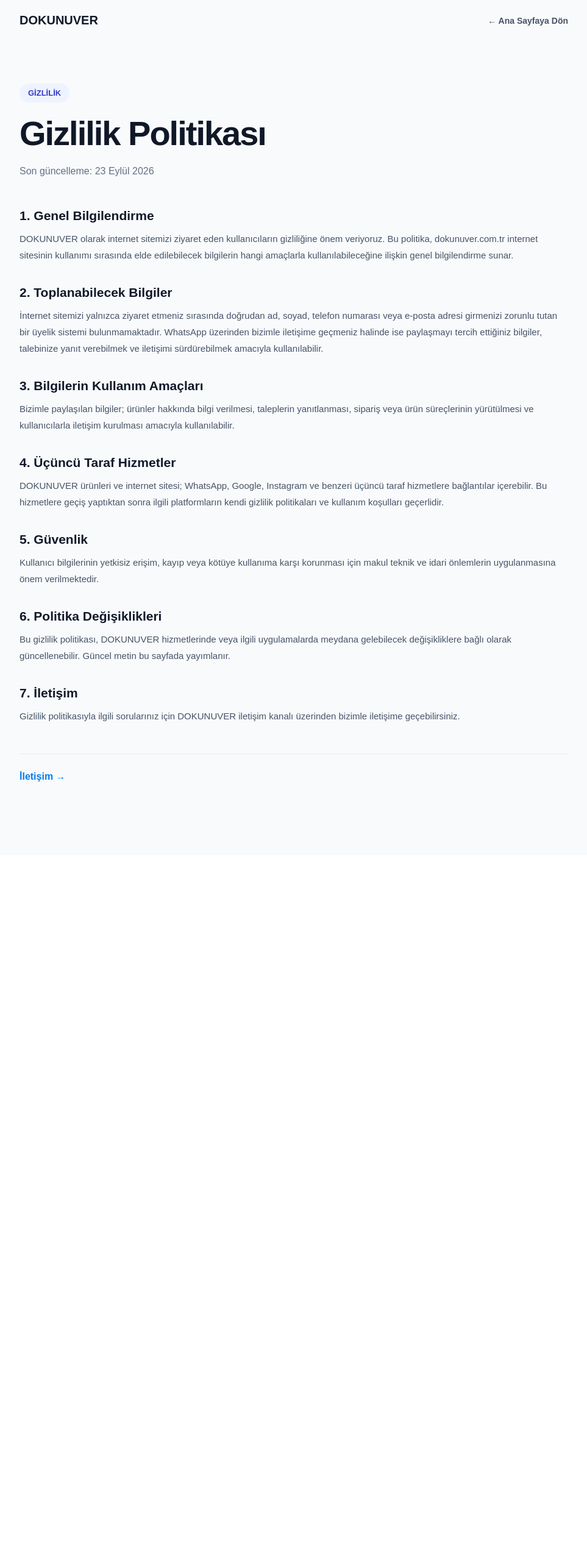
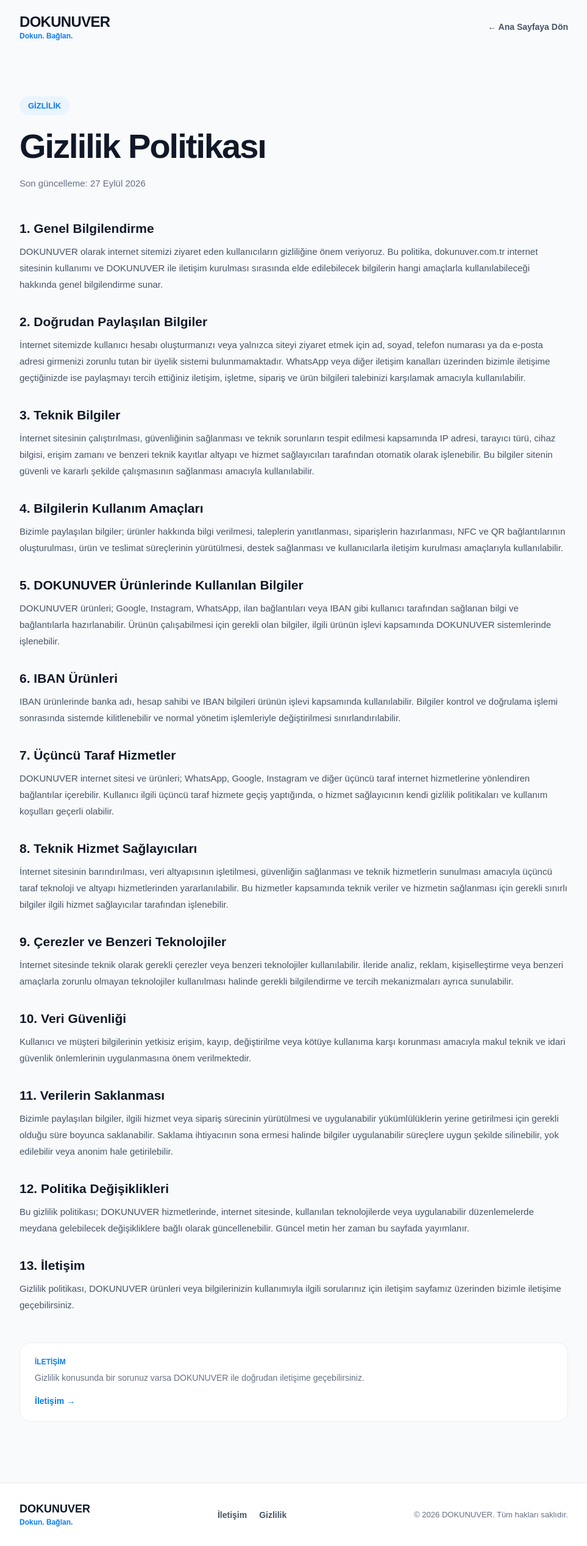
Before and after one commit to temurtasyucel-ops/dokunuver-Web, a Next.js app: page /gizlilik in a window 1280 px wide. Shown: the whole page at 61% size, without its empty margins (158-1121 px from the left). Before the commit the page ends 1403 px from the top, so only its background shows below. Built offline with nearby package versions, Linux system fonts and the light colour scheme.

Commit message:
Update page.js

```diff
--- a/app/gizlilik/page.js
+++ b/app/gizlilik/page.js
@@ -1,7 +1,7 @@
 export const metadata = {
-  title: "Gizlilik Politikası",
+  title: "Gizlilik Politikası | DOKUNUVER",
   description:
-    "DOKUNUVER internet sitesi gizlilik politikası ve kişisel verilerin kullanımına ilişkin bilgiler.",
+    "DOKUNUVER internet sitesi gizlilik politikası, kişisel verilerin kullanımı ve üçüncü taraf hizmetlere ilişkin bilgiler.",
 };
 
 export default function GizlilikPage() {
@@ -14,6 +14,7 @@
         color: "#101828",
       }}
     >
+      {/* HEADER */}
       <header
         style={{
           maxWidth: "900px",
@@ -28,13 +29,30 @@
         <a
           href="/"
           style={{
+            textDecoration: "none",
             color: "#101828",
-            textDecoration: "none",
-            fontSize: "20px",
-            fontWeight: "800",
           }}
         >
-          DOKUNUVER
+          <div
+            style={{
+              fontSize: "24px",
+              fontWeight: "900",
+              letterSpacing: "-0.7px",
+            }}
+          >
+            DOKUNUVER
+          </div>
+
+          <div
+            style={{
+              fontSize: "12px",
+              color: "#087cf0",
+              fontWeight: "700",
+              marginTop: "2px",
+            }}
+          >
+            Dokun. Bağlan.
+          </div>
         </a>
 
         <a
@@ -43,29 +61,31 @@
             color: "#475467",
             textDecoration: "none",
             fontSize: "14px",
-            fontWeight: "600",
+            fontWeight: "700",
+            whiteSpace: "nowrap",
           }}
         >
           ← Ana Sayfaya Dön
         </a>
       </header>
 
+      {/* CONTENT */}
       <section
         style={{
           maxWidth: "900px",
           margin: "0 auto",
-          padding: "70px 24px 120px",
+          padding: "70px 24px 100px",
         }}
       >
         <div
           style={{
             display: "inline-block",
-            background: "#eef4ff",
-            color: "#3538cd",
+            background: "#eaf4ff",
+            color: "#087cf0",
             padding: "8px 14px",
             borderRadius: "999px",
             fontSize: "13px",
-            fontWeight: "700",
+            fontWeight: "800",
             marginBottom: "22px",
           }}
         >
@@ -85,80 +105,254 @@
 
         <p
           style={{
-            margin: "0 0 48px",
+            margin: "0 0 50px",
             color: "#667085",
-            fontSize: "16px",
+            fontSize: "15px",
             lineHeight: "1.7",
           }}
         >
-          Son güncelleme: 23 Eylül 2026
+          Son güncelleme: 27 Eylül 2026
         </p>
 
         <ContentSection title="1. Genel Bilgilendirme">
           DOKUNUVER olarak internet sitemizi ziyaret eden kullanıcıların
           gizliliğine önem veriyoruz. Bu politika, dokunuver.com.tr internet
-          sitesinin kullanımı sırasında elde edilebilecek bilgilerin hangi
-          amaçlarla kullanılabileceğine ilişkin genel bilgilendirme sunar.
+          sitesinin kullanımı ve DOKUNUVER ile iletişim kurulması sırasında
+          elde edilebilecek bilgilerin hangi amaçlarla kullanılabileceği
+          hakkında genel bilgilendirme sunar.
         </ContentSection>
 
-        <ContentSection title="2. Toplanabilecek Bilgiler">
-          İnternet sitemizi yalnızca ziyaret etmeniz sırasında doğrudan ad,
-          soyad, telefon numarası veya e-posta adresi girmenizi zorunlu tutan
-          bir üyelik sistemi bulunmamaktadır. WhatsApp üzerinden bizimle
-          iletişime geçmeniz halinde ise paylaşmayı tercih ettiğiniz bilgiler,
-          talebinize yanıt verebilmek ve iletişimi sürdürebilmek amacıyla
+        <ContentSection title="2. Doğrudan Paylaşılan Bilgiler">
+          İnternet sitemizde kullanıcı hesabı oluşturmanızı veya yalnızca
+          siteyi ziyaret etmek için ad, soyad, telefon numarası ya da e-posta
+          adresi girmenizi zorunlu tutan bir üyelik sistemi bulunmamaktadır.
+          WhatsApp veya diğer iletişim kanalları üzerinden bizimle iletişime
+          geçtiğinizde ise paylaşmayı tercih ettiğiniz iletişim, işletme,
+          sipariş ve ürün bilgileri talebinizi karşılamak amacıyla
           kullanılabilir.
         </ContentSection>
 
-        <ContentSection title="3. Bilgilerin Kullanım Amaçları">
-          Bizimle paylaşılan bilgiler; ürünler hakkında bilgi verilmesi,
-          taleplerin yanıtlanması, sipariş veya ürün süreçlerinin yürütülmesi
-          ve kullanıcılarla iletişim kurulması amacıyla kullanılabilir.
+        <ContentSection title="3. Teknik Bilgiler">
+          İnternet sitesinin çalıştırılması, güvenliğinin sağlanması ve teknik
+          sorunların tespit edilmesi kapsamında IP adresi, tarayıcı türü,
+          cihaz bilgisi, erişim zamanı ve benzeri teknik kayıtlar altyapı ve
+          hizmet sağlayıcıları tarafından otomatik olarak işlenebilir. Bu
+          bilgiler sitenin güvenli ve kararlı şekilde çalışmasının sağlanması
+          amacıyla kullanılabilir.
         </ContentSection>
 
-        <ContentSection title="4. Üçüncü Taraf Hizmetler">
-          DOKUNUVER ürünleri ve internet sitesi; WhatsApp, Google, Instagram
-          ve benzeri üçüncü taraf hizmetlere bağlantılar içerebilir. Bu
-          hizmetlere geçiş yaptıktan sonra ilgili platformların kendi
-          gizlilik politikaları ve kullanım koşulları geçerlidir.
+        <ContentSection title="4. Bilgilerin Kullanım Amaçları">
+          Bizimle paylaşılan bilgiler; ürünler hakkında bilgi verilmesi,
+          taleplerin yanıtlanması, siparişlerin hazırlanması, NFC ve QR
+          bağlantılarının oluşturulması, ürün ve teslimat süreçlerinin
+          yürütülmesi, destek sağlanması ve kullanıcılarla iletişim kurulması
+          amaçlarıyla kullanılabilir.
         </ContentSection>
 
-        <ContentSection title="5. Güvenlik">
-          Kullanıcı bilgilerinin yetkisiz erişim, kayıp veya kötüye kullanıma
-          karşı korunması için makul teknik ve idari önlemlerin uygulanmasına
-          önem verilmektedir.
+        <ContentSection title="5. DOKUNUVER Ürünlerinde Kullanılan Bilgiler">
+          DOKUNUVER ürünleri; Google, Instagram, WhatsApp, ilan bağlantıları
+          veya IBAN gibi kullanıcı tarafından sağlanan bilgi ve bağlantılarla
+          hazırlanabilir. Ürünün çalışabilmesi için gerekli olan bilgiler,
+          ilgili ürünün işlevi kapsamında DOKUNUVER sistemlerinde
+          işlenebilir.
         </ContentSection>
 
-        <ContentSection title="6. Politika Değişiklikleri">
-          Bu gizlilik politikası, DOKUNUVER hizmetlerinde veya ilgili
-          uygulamalarda meydana gelebilecek değişikliklere bağlı olarak
-          güncellenebilir. Güncel metin bu sayfada yayımlanır.
+        <ContentSection title="6. IBAN Ürünleri">
+          IBAN ürünlerinde banka adı, hesap sahibi ve IBAN bilgileri ürünün
+          işlevi kapsamında kullanılabilir. Bilgiler kontrol ve doğrulama
+          işlemi sonrasında sistemde kilitlenebilir ve normal yönetim
+          işlemleriyle değiştirilmesi sınırlandırılabilir.
         </ContentSection>
 
-        <ContentSection title="7. İletişim">
-          Gizlilik politikasıyla ilgili sorularınız için DOKUNUVER iletişim
-          kanalı üzerinden bizimle iletişime geçebilirsiniz.
+        <ContentSection title="7. Üçüncü Taraf Hizmetler">
+          DOKUNUVER internet sitesi ve ürünleri; WhatsApp, Google, Instagram
+          ve diğer üçüncü taraf internet hizmetlerine yönlendiren bağlantılar
+          içerebilir. Kullanıcı ilgili üçüncü taraf hizmete geçiş yaptığında,
+          o hizmet sağlayıcının kendi gizlilik politikaları ve kullanım
+          koşulları geçerli olabilir.
         </ContentSection>
 
+        <ContentSection title="8. Teknik Hizmet Sağlayıcıları">
+          İnternet sitesinin barındırılması, veri altyapısının işletilmesi,
+          güvenliğin sağlanması ve teknik hizmetlerin sunulması amacıyla
+          üçüncü taraf teknoloji ve altyapı hizmetlerinden yararlanılabilir.
+          Bu hizmetler kapsamında teknik veriler ve hizmetin sağlanması için
+          gerekli sınırlı bilgiler ilgili hizmet sağlayıcılar tarafından
+          işlenebilir.
+        </ContentSection>
+
+        <ContentSection title="9. Çerezler ve Benzeri Teknolojiler">
+          İnternet sitesinde teknik olarak gerekli çerezler veya benzeri
+          teknolojiler kullanılabilir. İleride analiz, reklam,
+          kişiselleştirme veya benzeri amaçlarla zorunlu olmayan teknolojiler
+          kullanılması halinde gerekli bilgilendirme ve tercih mekanizmaları
+          ayrıca sunulabilir.
+        </ContentSection>
+
+        <ContentSection title="10. Veri Güvenliği">
+          Kullanıcı ve müşteri bilgilerinin yetkisiz erişim, kayıp,
+          değiştirilme veya kötüye kullanıma karşı korunması amacıyla makul
+          teknik ve idari güvenlik önlemlerinin uygulanmasına önem
+          verilmektedir.
+        </ContentSection>
+
+        <ContentSection title="11. Verilerin Saklanması">
+          Bizimle paylaşılan bilgiler, ilgili hizmet veya sipariş sürecinin
+          yürütülmesi ve uygulanabilir yükümlülüklerin yerine getirilmesi için
+          gerekli olduğu süre boyunca saklanabilir. Saklama ihtiyacının sona
+          ermesi halinde bilgiler uygulanabilir süreçlere uygun şekilde
+          silinebilir, yok edilebilir veya anonim hale getirilebilir.
+        </ContentSection>
+
+        <ContentSection title="12. Politika Değişiklikleri">
+          Bu gizlilik politikası; DOKUNUVER hizmetlerinde, internet sitesinde,
+          kullanılan teknolojilerde veya uygulanabilir düzenlemelerde meydana
+          gelebilecek değişikliklere bağlı olarak güncellenebilir. Güncel
+          metin her zaman bu sayfada yayımlanır.
+        </ContentSection>
+
+        <ContentSection title="13. İletişim">
+          Gizlilik politikası, DOKUNUVER ürünleri veya bilgilerinizin
+          kullanımıyla ilgili sorularınız için iletişim sayfamız üzerinden
+          bizimle iletişime geçebilirsiniz.
+        </ContentSection>
+
+        {/* BİLGİ NOTU */}
         <div
           style={{
             marginTop: "48px",
-            paddingTop: "28px",
-            borderTop: "1px solid #eaecf0",
+            padding: "24px",
+            borderRadius: "18px",
+            background: "#ffffff",
+            border: "1px solid #eaecf0",
           }}
         >
+          <div
+            style={{
+              color: "#087cf0",
+              fontSize: "12px",
+              fontWeight: "800",
+              marginBottom: "8px",
+            }}
+          >
+            İLETİŞİM
+          </div>
+
+          <p
+            style={{
+              margin: "0 0 16px",
+              color: "#667085",
+              fontSize: "14px",
+              lineHeight: "1.7",
+            }}
+          >
+            Gizlilik konusunda bir sorunuz varsa DOKUNUVER ile doğrudan
+            iletişime geçebilirsiniz.
+          </p>
+
           <a
             href="/iletisim"
             style={{
               color: "#087cf0",
-              fontWeight: "700",
+              fontWeight: "800",
               textDecoration: "none",
+              fontSize: "14px",
             }}
           >
             İletişim →
           </a>
         </div>
       </section>
+
+      {/* FOOTER */}
+      <footer
+        style={{
+          background: "#ffffff",
+          borderTop: "1px solid #eaecf0",
+          padding: "32px 24px",
+        }}
+      >
+        <div
+          style={{
+            maxWidth: "900px",
+            margin: "0 auto",
+            display: "flex",
+            justifyContent: "space-between",
+            alignItems: "center",
+            gap: "20px",
+            flexWrap: "wrap",
+          }}
+        >
+          <a
+            href="/"
+            style={{
+              textDecoration: "none",
+            }}
+          >
+            <div
+              style={{
+                fontSize: "18px",
+                fontWeight: "900",
+                color: "#101828",
+              }}
+            >
+              DOKUNUVER
+            </div>
+
+            <div
+              style={{
+                marginTop: "4px",
+                fontSize: "12px",
+                fontWeight: "700",
+                color: "#087cf0",
+              }}
+            >
+              Dokun. Bağlan.
+            </div>
+          </a>
+
+          <div
+            style={{
+              display: "flex",
+              gap: "20px",
+              flexWrap: "wrap",
+            }}
+          >
+            <a
+              href="/iletisim"
+              style={{
+                fontSize: "14px",
+                fontWeight: "600",
+                color: "#475467",
+                textDecoration: "none",
+              }}
+            >
+              İletişim
+            </a>
+
+            <a
+              href="/gizlilik"
+              style={{
+                fontSize: "14px",
+                fontWeight: "600",
+                color: "#475467",
+                textDecoration: "none",
+              }}
+            >
+              Gizlilik
+            </a>
+          </div>
+
+          <div
+            style={{
+              fontSize: "13px",
+              color: "#667085",
+            }}
+          >
+            © 2026 DOKUNUVER. Tüm hakları saklıdır.
+          </div>
+        </div>
+      </footer>
     </main>
   );
 }
@@ -174,6 +368,7 @@
         style={{
           margin: "0 0 12px",
           fontSize: "21px",
+          color: "#101828",
         }}
       >
         {title}
```
